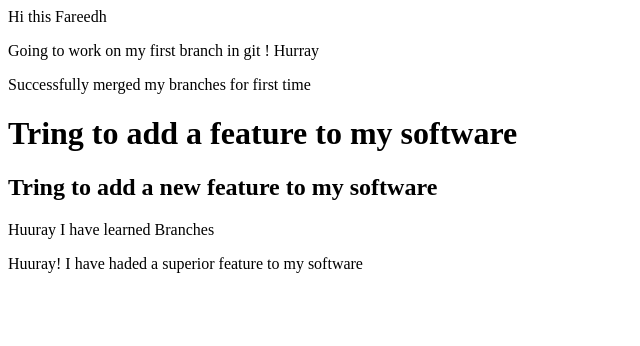
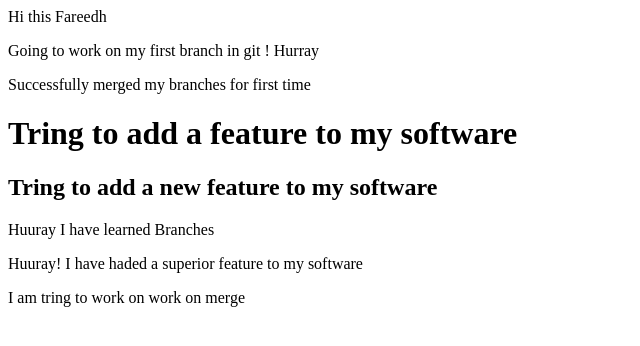
Before and after one commit to SheikFareedh77/My-First-Repository, a plain HTML site: page index.html in a window 1280 px wide. Shown: the whole page, without its empty margins (0-640 px from the left). Drawn offline with Linux system fonts and the light colour scheme.

Commit message:
Update v1.5

```diff
--- a/index.html
+++ b/index.html
@@ -9,6 +9,8 @@
             <h2>Tring to add a new feature to my software</h2>
         <P>Huuray I have learned Branches</P>
         <p>Huuray! I have haded a superior feature to my software</p>
+        <P>I am tring to work on work on merge</P>
+
         </body>
     </head>
 </html>
```
